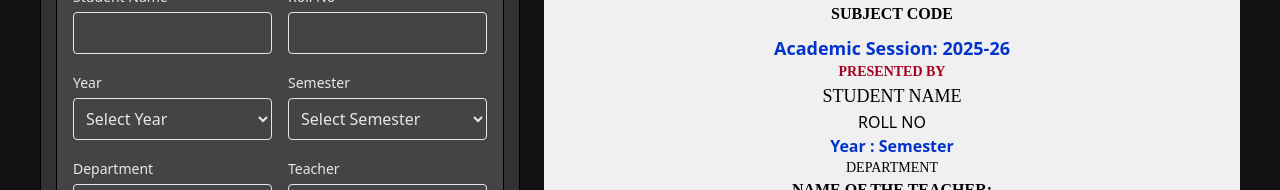
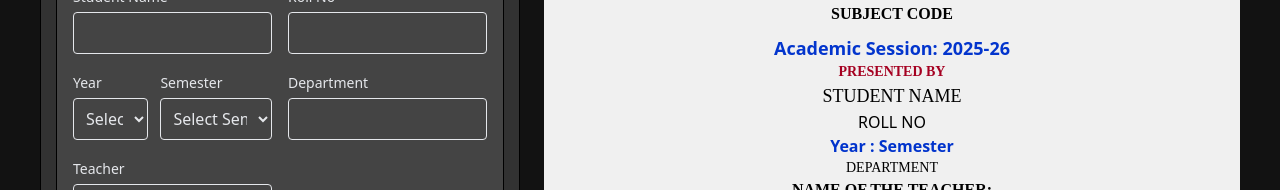
Before and after one commit to dipannitasharma/front-page-generator, a React (Vite) app: page / in a window 1280 px wide. Shown: the part 378-568 px from the top of the page. Built offline with nearby package versions, Linux system fonts and the light colour scheme.

Commit message:
feat: Update Form component layout and styling for improved aesthetics; enhance PPTX filename generation based on subject name

```diff
--- a/src/components/Form.jsx
+++ b/src/components/Form.jsx
@@ -215,13 +215,13 @@ const Form = ({ formData, setFormData }) => {
           />
         </div>
 
-
+<div className="flex gap-3">
         {/* YEAR */}
         <div>
           <label className="text-sm font-medium">Year</label>
 
           <select
-            className="w-full p-2 border rounded mt-1"
+            className="w-full p-2 border rounded mt-1 bg-[#444444]"
             value={formData.year}
             onChange={(e) =>
               setFormData({ ...formData, year: e.target.value })
@@ -241,7 +241,7 @@ const Form = ({ formData, setFormData }) => {
           <label className="text-sm font-medium">Semester</label>
 
           <select
-            className="w-full p-2 border rounded mt-1"
+            className="w-full p-2 border rounded mt-1 bg-[#444444]"
             value={formData.semester}
             onChange={(e) =>
               setFormData({ ...formData, semester: e.target.value })
@@ -257,7 +257,7 @@ const Form = ({ formData, setFormData }) => {
           </select>
         </div>
 
-
+</div>
         {/* DEPARTMENT */}
         <div>
           <label className="text-sm font-medium">Department</label>
--- a/src/components/ppts/generatePPTX.js
+++ b/src/components/ppts/generatePPTX.js
@@ -158,7 +158,7 @@ slide.addText(
 
   /* ================= SAVE ================= */
 
-  pptx.writeFile("CA1_Presentation.pptx");
+  pptx.writeFile(`${data.subject_name || "Presentation"}.pptx`);
 };
 
 export default generatePPTX;
```
